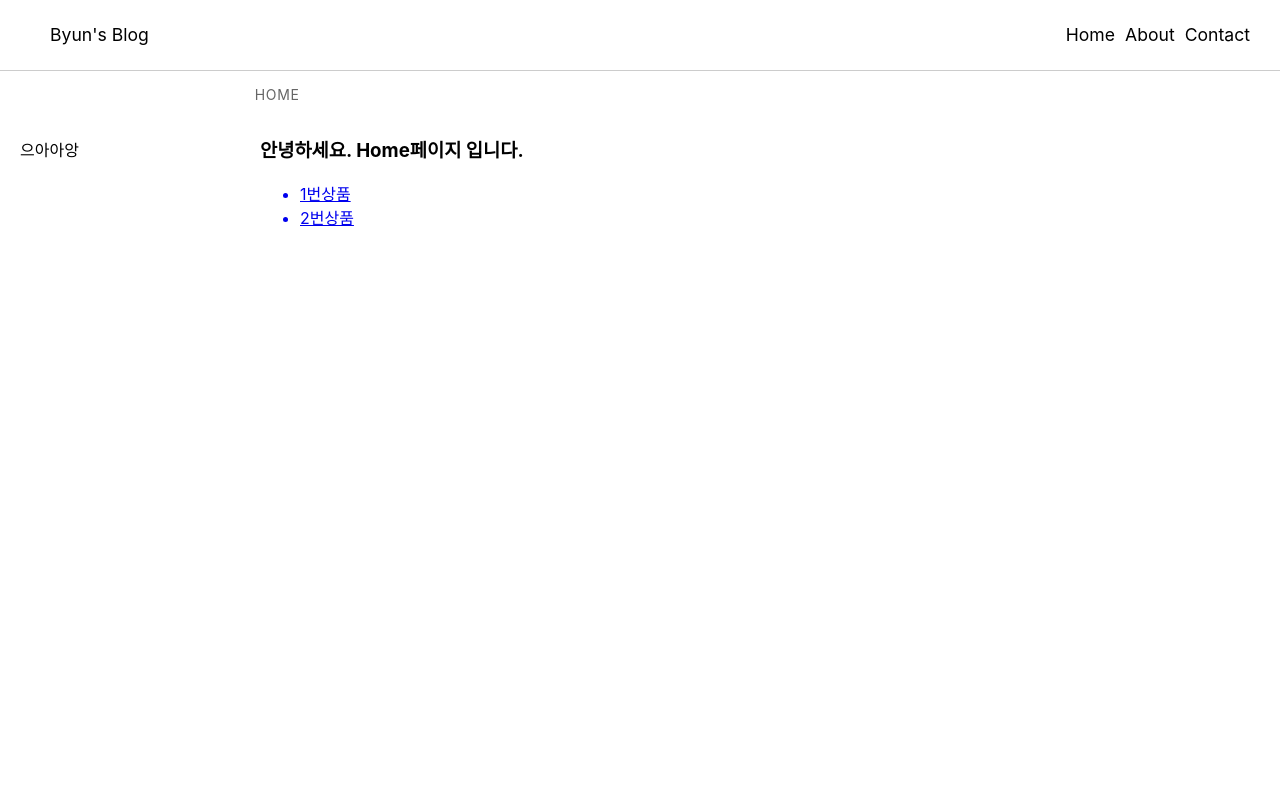
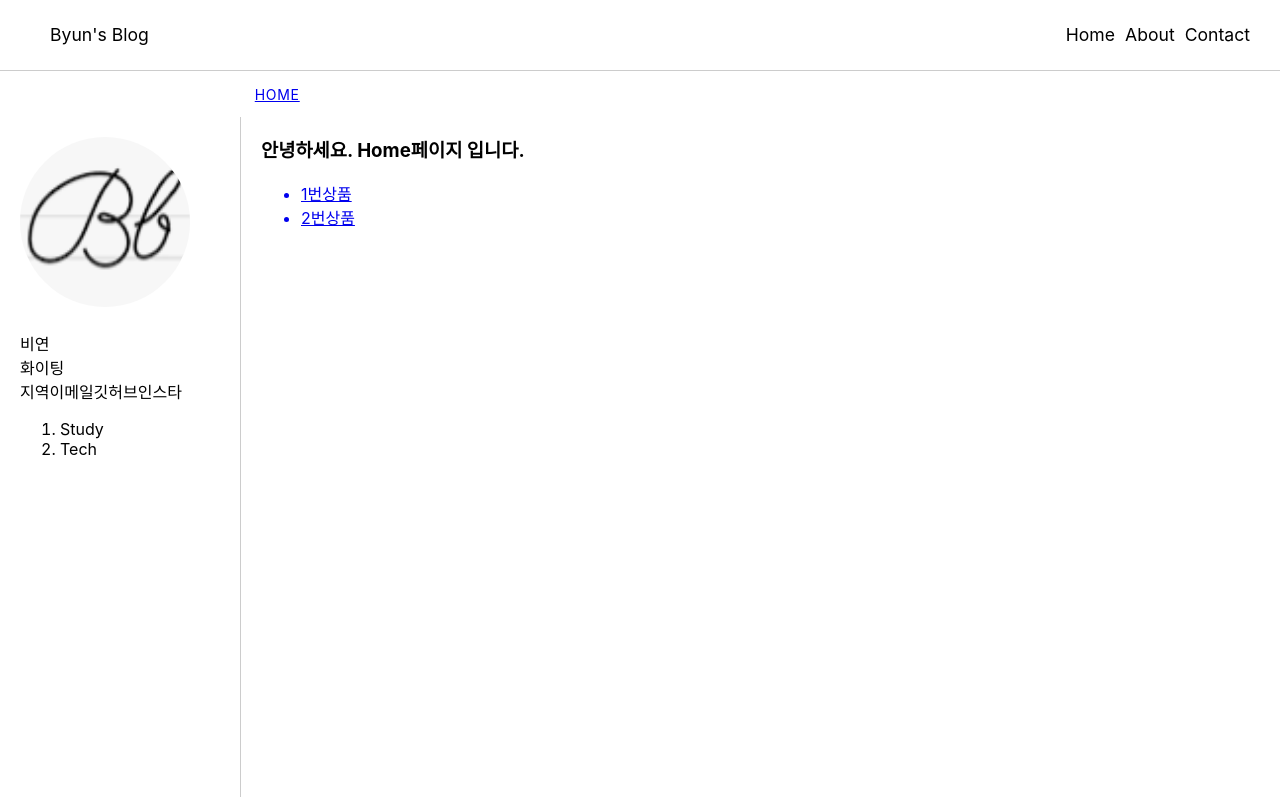
Before and after one commit to ByuN0-0/ByuN0-0.github.io, a React (Create React App) app: page / in a window 1280 px wide. Shown: the top 800 px of the page. Built offline with nearby package versions, Linux system fonts and the light colour scheme.

Commit message:
update toc and breadcrumbs

```diff
--- a/src/Components/Breadcrumbs.js
+++ b/src/Components/Breadcrumbs.js
@@ -1,9 +1,27 @@
 import React from "react";
 import "./Breadcrumbs.css";
+import { useLocation } from "react-router-dom";
+
 function Breadcrumbs() {
+  const location = useLocation();
+
+  // 경로를 "/"로 분할하여 배열로 변환
+  let pathArray = location.pathname.split("/").filter(Boolean);
+  if (pathArray[0] !== "home") {
+    pathArray.unshift("home"); // "home" 요소를 배열의 맨 앞에 추가합니다.
+  }
   return (
     <nav className="breadcrumbs-container">
-      <div className="breadcrumbs">Home</div>
+      <div className="breadcrumbs">
+        {/* 각 경로 요소에 대한 링크를 생성 */}
+        {pathArray.map((path, index) => (
+          <span key={index}>
+            <a href={`/${path}`}>{path}</a>
+            {/* 경로 요소 사이에 구분자 추가 */}
+            {index < pathArray.length - 1 && " / "}
+          </span>
+        ))}
+      </div>
     </nav>
   );
 }
--- a/src/Components/TOC.css
+++ b/src/Components/TOC.css
@@ -9,8 +9,16 @@
   background-color: #ffffff; /* 배경색을 지정합니다. */
   overflow-y: auto; /* 내용이 넘칠 경우 스크롤이 생기도록 설정합니다. */
   padding: 20px; /* 안쪽 여백을 설정합니다. */
+  border-right: 1px solid #ccc; /* 오른쪽 경계선 스타일 및 두께 지정 */
 }
 
 .toc {
   min-height: 800px; /* TOC의 최소 높이를 800px로 지정합니다. */
 }
+
+.author_avatar {
+  width: 170px;
+  height: 170px;
+  border-radius: 50%;
+  margin-bottom: 20px;
+}
--- a/src/Components/TOC.js
+++ b/src/Components/TOC.js
@@ -3,7 +3,18 @@ import "./TOC.css";
 function TOC() {
   return (
     <div className="toc-container">
-      <div className="toc">으아아앙</div>
+      <div className="toc">
+        <img className="author_avatar" src="img/profileimg.png" alt="profile img" />
+        <div className="author_content">
+          <div className="author_name">비연</div>
+          <div className="author_bio">화이팅</div>
+        </div>
+        <div className="author_social">지역이메일깃허브인스타</div>
+        <ol>
+          <li>Study</li>
+          <li>Tech</li>
+        </ol>
+      </div>
     </div>
   );
 }
```
Also changed, not shown: public/img/profileimg.PNG (added).
